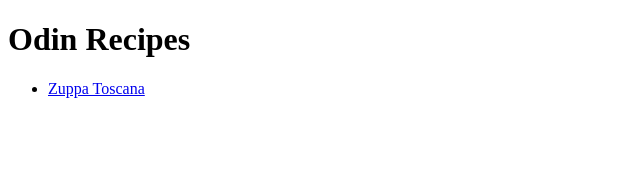
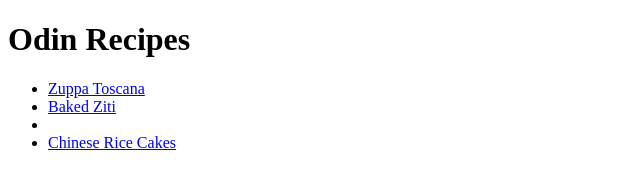
Before and after one commit to 1111miao/odin-recipes, a plain HTML site: page index.html in a window 1280 px wide. Shown: the whole page, without its empty margins (0-640 px from the left). Drawn offline with Linux system fonts and the light colour scheme.

Commit message:
Link index.html to recipe pages

```diff
--- a/index.html
+++ b/index.html
@@ -8,6 +8,8 @@
     <h1>Odin Recipes</h1>
     <ul>
         <li><a href="recipes/zuppa-toscana.html">Zuppa Toscana</a></li>
+        <li><a href="recipes/baked-ziti.html">Baked Ziti</a><li>
+        <li><a href="recipes/rice-cakes.html">Chinese Rice Cakes</a></li>
     </ul>
 </body>
 </html>
```
